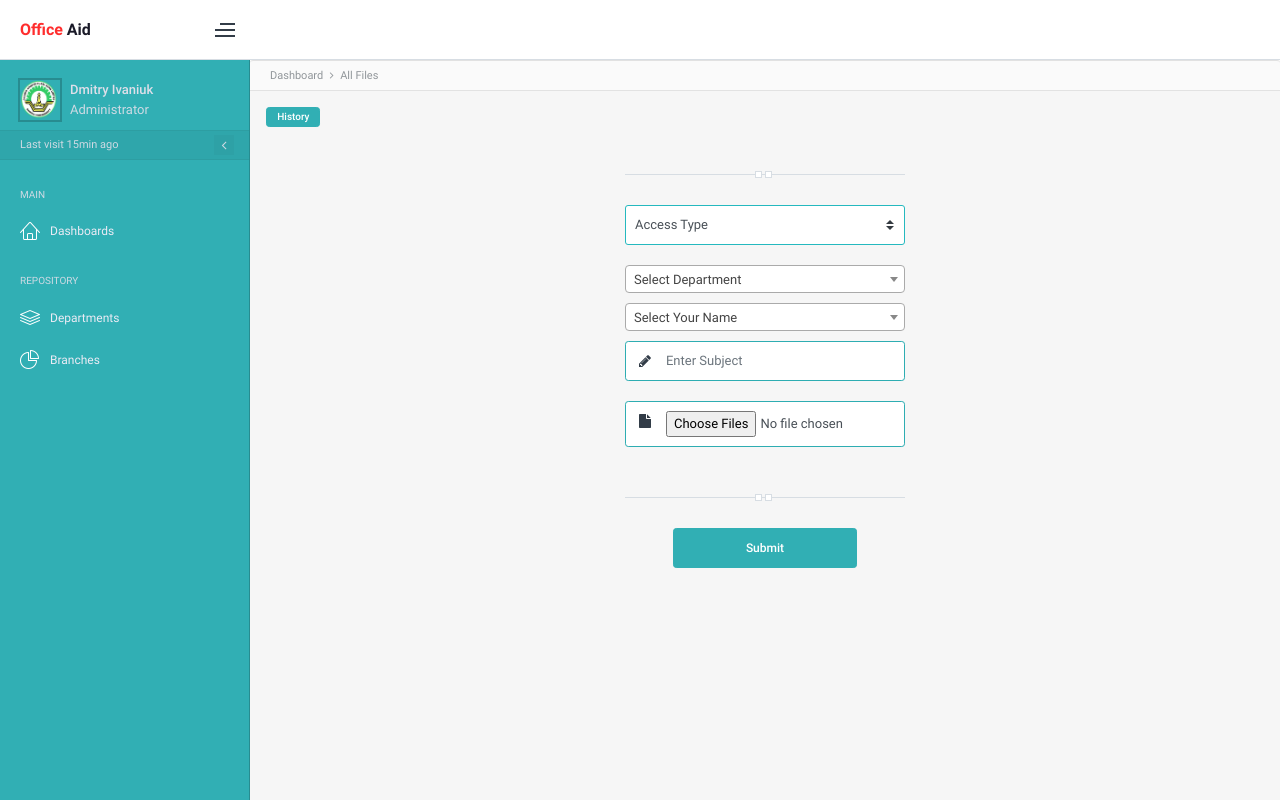
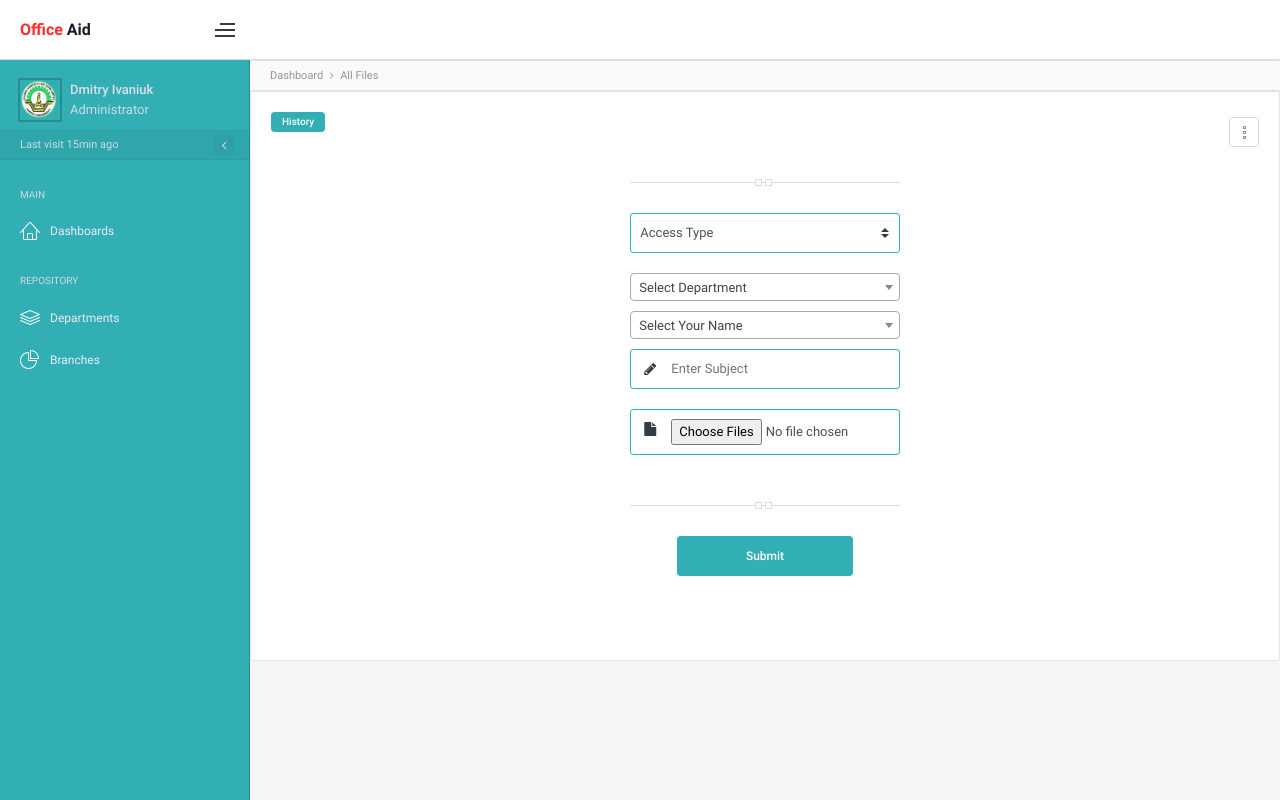
Before and after one commit to mordreds/officeaid, a CodeIgniter app: page /officeaid/index.php/access/ftp in a window 1280 px wide. Run offline with CodeIgniter, Linux system fonts and the light colour scheme; data comes from the database, SQL or seed files in the repository; some libraries are stand-ins or nearby versions.

Commit message:
interface

```diff
--- a/application/views/nav.php
+++ b/application/views/nav.php
@@ -98,4 +98,9 @@
 
 
 
-          <div class="card-body">
+
+            <div class="card">
+              <div class="card-container">
+                <div class="dropdown"><div class="rw-btn rw-btn--card" data-toggle="dropdown"><div></div></div><div class="dropdown-menu dropdown-menu-right"><a href="#" class="dropdown-item" data-demo-action="update">Update</a> <a href="#" class="dropdown-item" data-demo-action="expand">Expand</a> <a href="#" class="dropdown-item" data-demo-action="invert">Invert style</a><div class="dropdown-divider"></div><a href="#" class="dropdown-item" data-demo-action="remove">Remove card</a></div></div>
+              </div>
+             <div class="card-body">
```
